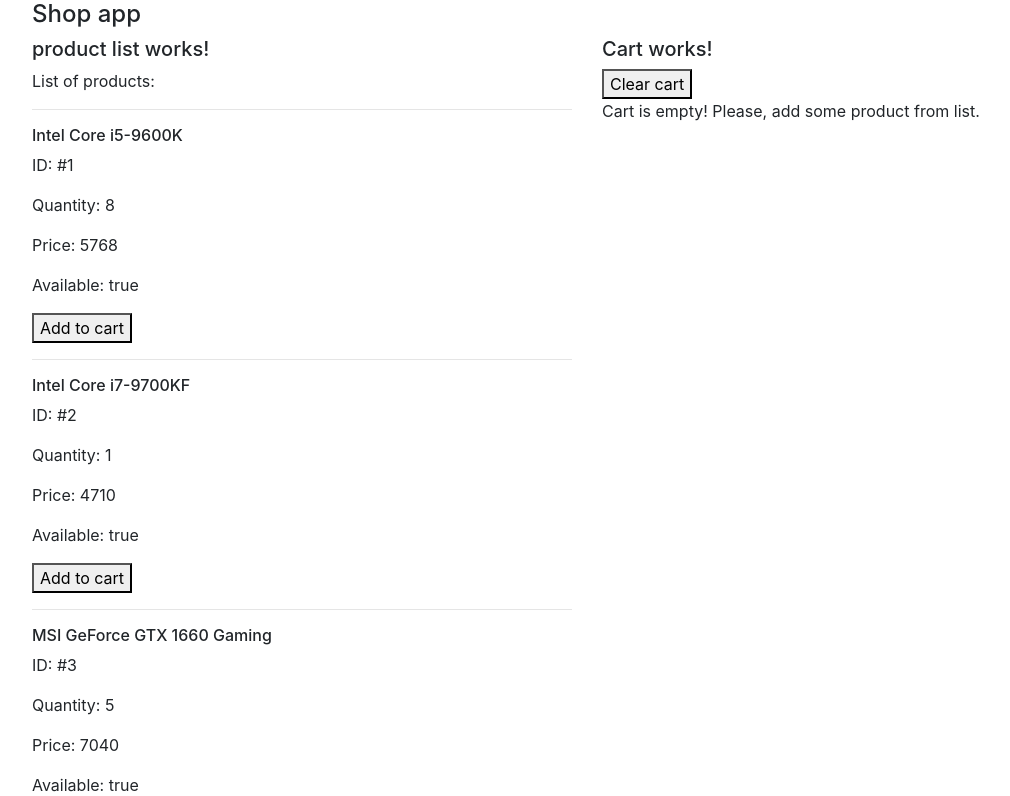
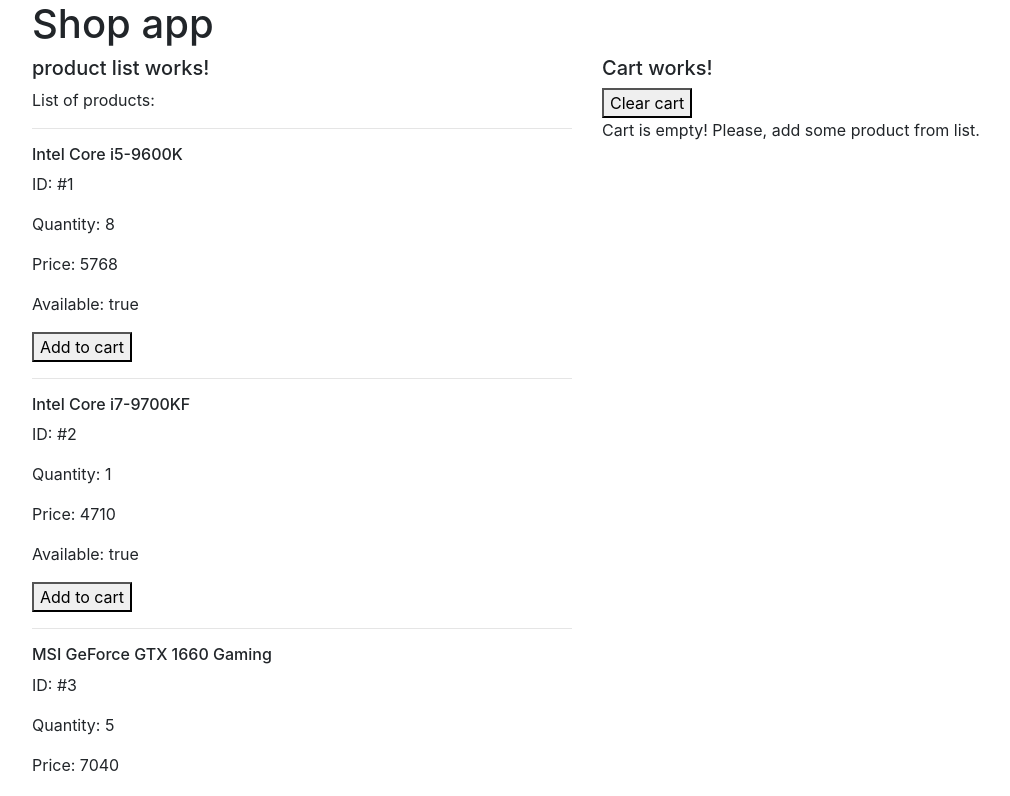
Before and after one commit to bumer7721/shop, an Angular app: page / in a window 1280 px wide. Shown: the top 796 px of the page, without its empty margins (53-1063 px from the left). Built offline with nearby package versions, Linux system fonts and the light colour scheme.

Commit message:
used ViewChild directive

```diff
--- a/src/app/app.component.html
+++ b/src/app/app.component.html
@@ -1,4 +1,4 @@
-<h4>{{title}}</h4>
+<h1 #appTitle></h1>
 
 <!-- <app-first>Loading...</app-first> -->
 <div class="row">
--- a/src/app/app.component.ts
+++ b/src/app/app.component.ts
@@ -1,10 +1,19 @@
-import { Component } from '@angular/core';
+import { Component, ViewChild, ElementRef, AfterViewInit } from '@angular/core';
 
 @Component({
   selector: 'app-root',
   templateUrl: './app.component.html',
   styleUrls: ['./app.component.css']
 })
-export class AppComponent {
+export class AppComponent implements AfterViewInit {
+
+  @ViewChild("appTitle", {static: false})
+  appTitleElem: ElementRef;
+
   title = 'Shop app';
+
+  ngAfterViewInit(): void {
+    console.log("After view init called");
+    this.appTitleElem.nativeElement.innerHTML = this.title;
+  }
 }
```
